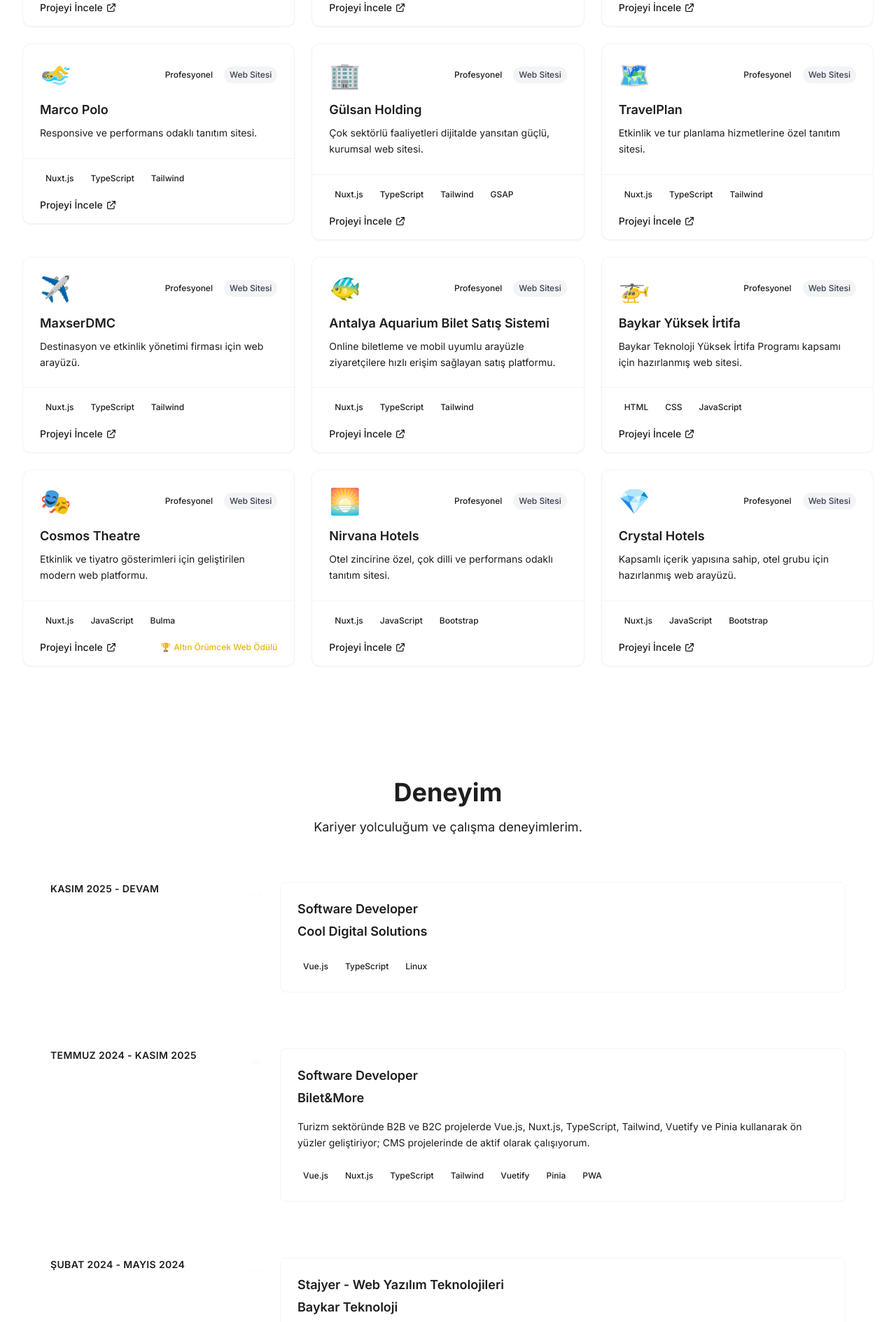
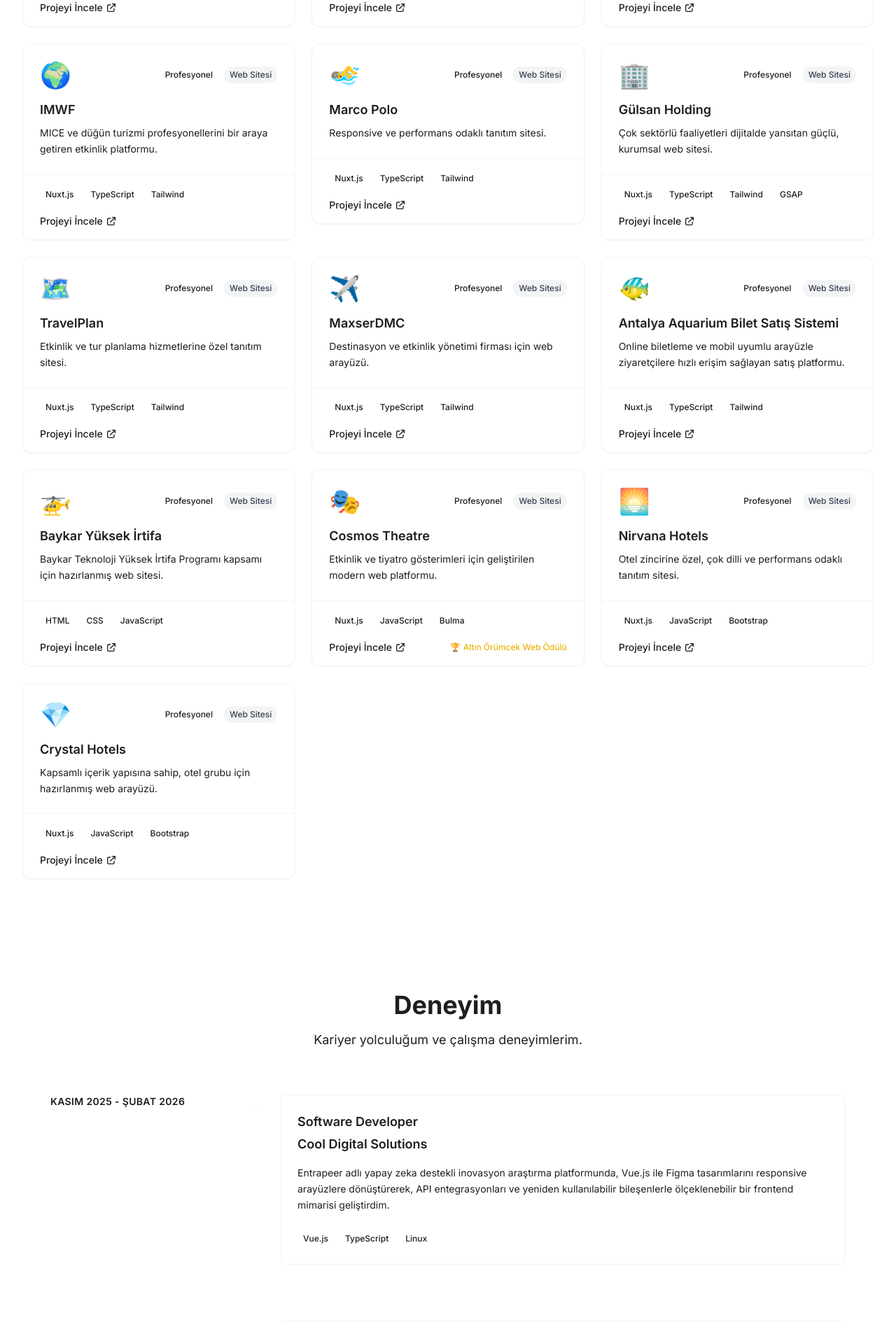
Before and after one commit to bssenoz/bssenoz.github.io, a Nuxt app: page / in a window 1280 px wide. Shown: the part 2456-4345 px from the top of the page at 70% size. Built offline with nearby package versions, Linux system fonts and the light colour scheme.

Commit message:
edit job and add project

```diff
--- a/components/intro/RecentProjects.vue
+++ b/components/intro/RecentProjects.vue
@@ -51,6 +51,16 @@
     category: 'professional',
     technologies: ['Nuxt.js', 'TypeScript', 'Tailwind', 'GSAP'],
     link: 'https://www.acapulco.com.tr/',
+    type: 'webSite'
+  },
+  {
+    id: 13,
+    titleKey: 'imwf',
+    descriptionKey: 'imwf',
+    icon: '🌍',
+    category: 'professional',
+    technologies: ['Nuxt.js', 'TypeScript', 'Tailwind'],
+    link: 'https://imwf.com/tr',
     type: 'webSite'
   },
   {
@@ -143,7 +153,7 @@
     technologies: ['Nuxt.js', 'JavaScript', 'Bootstrap'],
     link: 'https://crystalhotels.com.tr/',
     type: 'webSite'
-  }
+  },
 ]
 
 const filteredProjects = computed((): Project[] => {
--- a/i18n.config.ts
+++ b/i18n.config.ts
@@ -115,6 +115,10 @@
             crystalHotels: {
               title: 'Crystal Hotels',
               description: 'Kapsamlı içerik yapısına sahip, otel grubu için hazırlanmış web arayüzü.'
+            },
+            imwf: {
+              title: 'IMWF',
+              description: 'MICE ve düğün turizmi profesyonellerini bir araya getiren etkinlik platformu.'
             }
           }
         },
@@ -130,14 +134,14 @@
             coolDigital: {
               title: 'Software Developer',
               company: 'Cool Digital Solutions',
-              duration: 'Kasım 2025 - Devam',
-              description: ''
+              duration: 'Kasım 2025 - Şubat 2026',
+              description: 'Entrapeer adlı yapay zeka destekli inovasyon araştırma platformunda, Vue.js ile Figma tasarımlarını responsive arayüzlere dönüştürerek, API entegrasyonları ve yeniden kullanılabilir bileşenlerle ölçeklenebilir bir frontend mimarisi geliştirdim.'
             },
             biletAndMore: {
               title: 'Software Developer',
               company: 'Bilet&More',
               duration: 'Temmuz 2024 - Kasım 2025',
-              description: 'Turizm sektöründe B2B ve B2C projelerde Vue.js, Nuxt.js, TypeScript, Tailwind, Vuetify ve Pinia kullanarak ön yüzler geliştiriyor; CMS projelerinde de aktif olarak çalışıyorum.'
+              description: 'Turizm sektöründe B2B ve B2C projelerde Vue.js, Nuxt.js, TypeScript, Tailwind, Vuetify ve Pinia kullanarak arayüzler geliştirdim ve CMS tabanlı projelere katkı sağladım.'
             },
             baykar: {
               title: 'Stajyer - Web Yazılım Teknolojileri',
@@ -301,6 +305,10 @@
             crystalHotels: {
               title: 'Crystal Hotels',
               description: 'Web interface prepared for hotel group with comprehensive content structure.'
+            },
+            imwf: {
+              title: 'IMWF - International MICE & Wedding Forum',
+              description: 'Event platform bringing together international MICE and wedding tourism professionals.'
             }
           }
         },
@@ -316,14 +324,14 @@
             coolDigital: {
               title: 'Software Developer',
               company: 'Cool Digital Solutions',
-              duration: 'November 2025 - Present',
-              description: ''
+              duration: 'November 2025 - February 2026',
+              description: 'At Entrapeer, an AI-powered innovation research platform, I built responsive Vue.js interfaces from Figma and implemented API integrations and reusable components to support a scalable, high-performance frontend.'
             },
             biletAndMore: {
               title: 'Software Developer',
               company: 'Bilet&More',
               duration: 'July 2024 - November 2025',
-              description: 'I develop front-end interfaces for B2B and B2C tourism projects using Vue.js, Nuxt.js, TypeScript, Tailwind, Vuetify, and Pinia, and actively contribute to CMS projects.'
+              description: 'I developed front-end interfaces for B2B and B2C tourism projects using Vue.js, Nuxt.js, TypeScript, Tailwind, Vuetify, and Pinia, and contributed to CMS-based projects.'
             },
             baykar: {
               title: 'Intern - Web Software Technologies',
```
Also changed, not shown: 1 other file (tests, documents, lock files or other folders).
